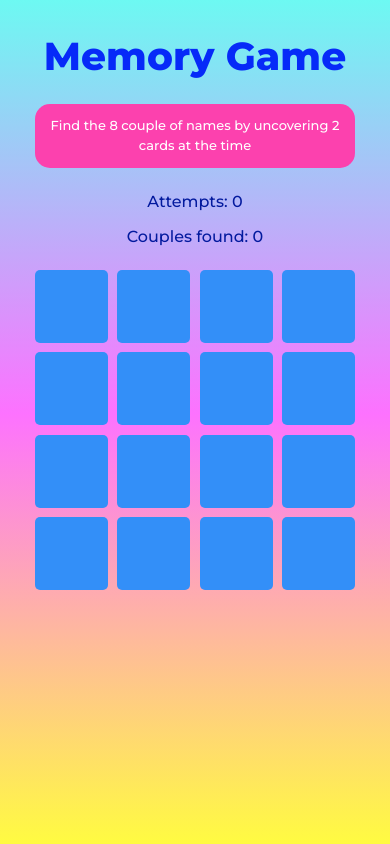
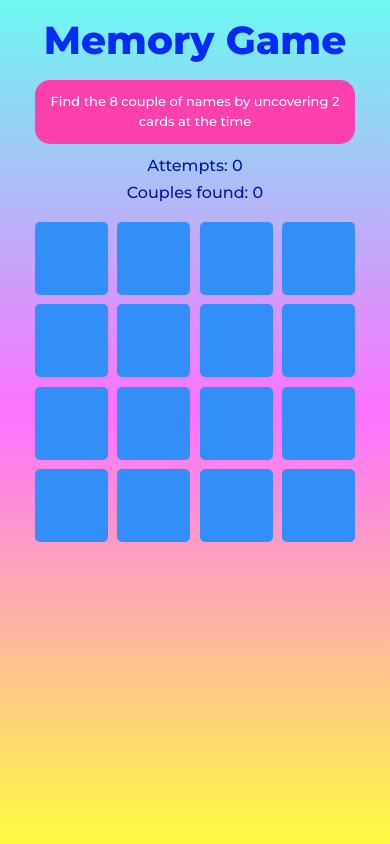
Before and after one commit to Sesadada/Memory-Game, a React (Create React App) app: page / in a window 390 px wide. Built offline with nearby package versions, Linux system fonts and the light colour scheme.

Commit message:
adjust heights for mobile

```diff
--- a/src/App.css
+++ b/src/App.css
@@ -179,7 +179,7 @@ h1 {
     font-size: 39px;
     font-weight: 800;
     color: #062af8;
-    padding: 2rem 0 1.5rem 0;
+    padding: 1rem 0 1rem 0;
     letter-spacing: 0px;
   }
   .explication {
@@ -189,7 +189,7 @@ h1 {
     font-size: 13px;
     font-weight: 500;
     line-height: 20px;
-    margin-bottom: 1rem;
+    margin-bottom: 0.5rem;
     color: white;
     height: 4rem;
     width: 20rem;
@@ -205,7 +205,7 @@ h1 {
   }
   .attempts,
   .couples {
-    padding: 0.5rem;
+    padding: 0.25rem;
     font-weight: 500;
     color: #031a9e;
   }
```
